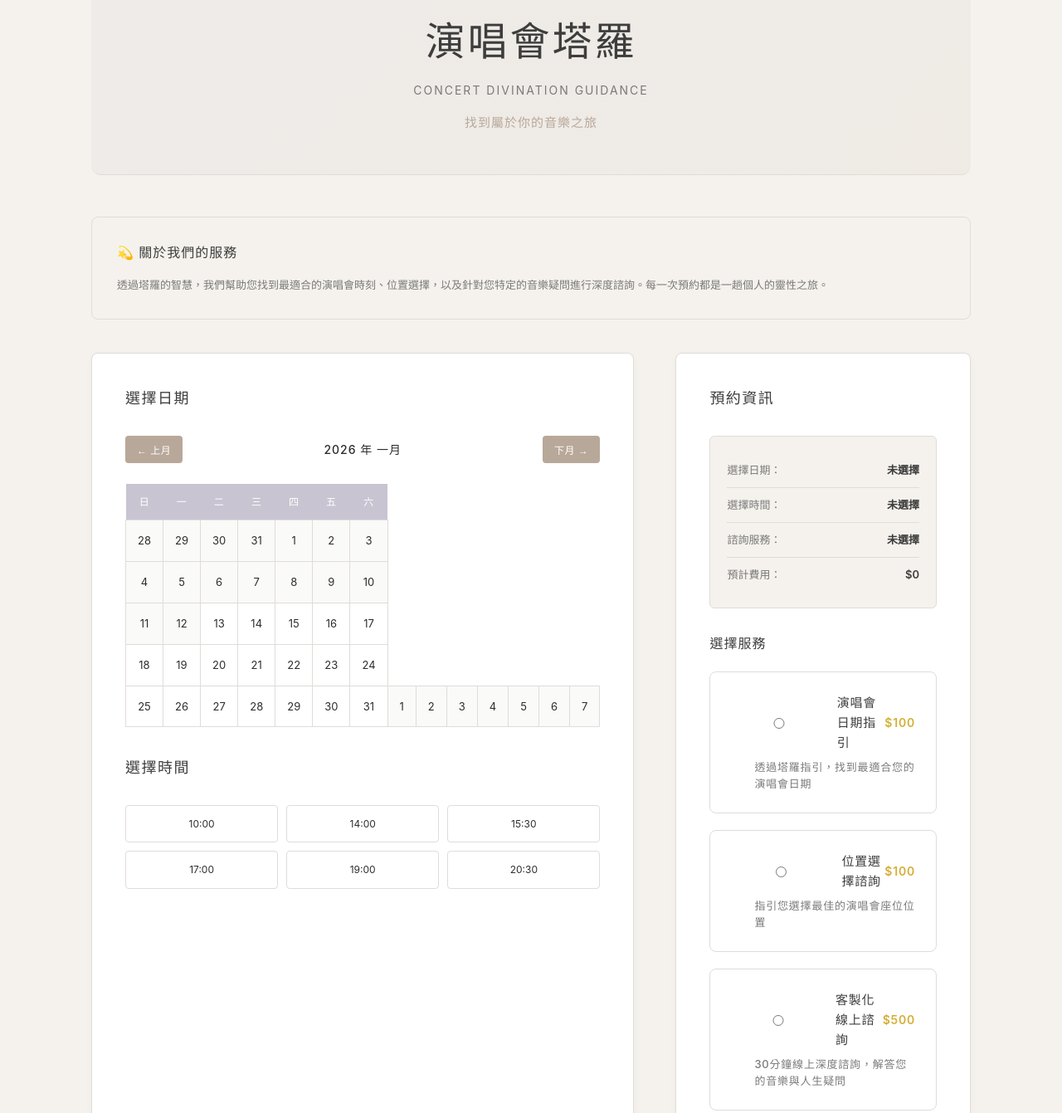
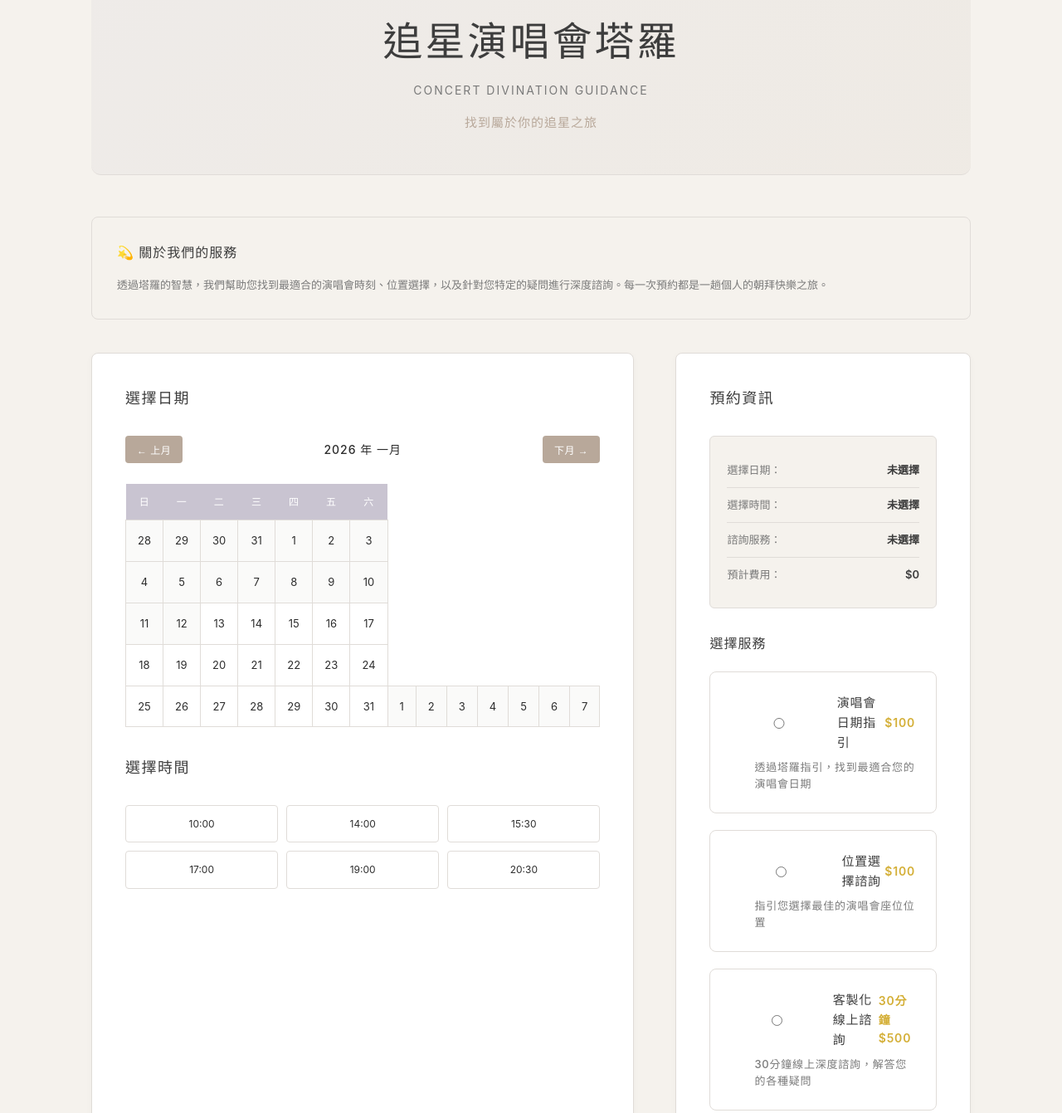
Before and after one commit to priyabelovedc/fangirls-tarot-booking, a plain HTML site: page index.html in a window 1280 px wide. Shown: the part 141-1482 px from the top of the page at 83% size. Drawn offline with Linux system fonts and the light colour scheme.

Commit message:
Update index.html

```diff
--- a/index.html
+++ b/index.html
@@ -3,7 +3,7 @@
 <head>
     <meta charset="UTF-8">
     <meta name="viewport" content="width=device-width, initial-scale=1.0">
-    <title>演唱會塔羅諮詢 - 指引您的音樂之旅</title>
+    <title>塔羅諮詢 - 指引您的追星演唱會之旅</title>
     <style>
         :root {
             --primary-dark: #3d3d3d;
@@ -497,15 +497,15 @@
         <!-- Header -->
         <header>
             <div class="logo">✨ 🎭 ✨</div>
-            <h1>演唱會塔羅</h1>
+            <h1>追星演唱會塔羅</h1>
             <p class="subtitle">Concert Divination Guidance</p>
-            <p class="tagline">找到屬於你的音樂之旅</p>
+            <p class="tagline">找到屬於你的追星之旅</p>
         </header>
 
         <!-- Info Section -->
         <div class="info-section">
             <h3>💫 關於我們的服務</h3>
-            <p>透過塔羅的智慧，我們幫助您找到最適合的演唱會時刻、位置選擇，以及針對您特定的音樂疑問進行深度諮詢。每一次預約都是一趟個人的靈性之旅。</p>
+            <p>透過塔羅的智慧，我們幫助您找到最適合的演唱會時刻、位置選擇，以及針對您特定的疑問進行深度諮詢。每一次預約都是一趟個人的朝拜快樂之旅。</p>
         </div>
 
         <!-- Main Content -->
@@ -574,9 +574,9 @@
                             <div class="service-header">
                                 <input type="radio" name="service" value="客製化線上諮詢" data-price="500" required onchange="updateService()">
                                 <span class="service-name">客製化線上諮詢</span>
-                                <span class="service-price">$500</span>
+                                <span class="service-price">30分鐘$500</span>
                             </div>
-                            <div class="service-desc">30分鐘線上深度諮詢，解答您的音樂與人生疑問</div>
+                            <div class="service-desc">30分鐘線上深度諮詢，解答您的各種疑問</div>
                         </label>
                     </div>
 
```
